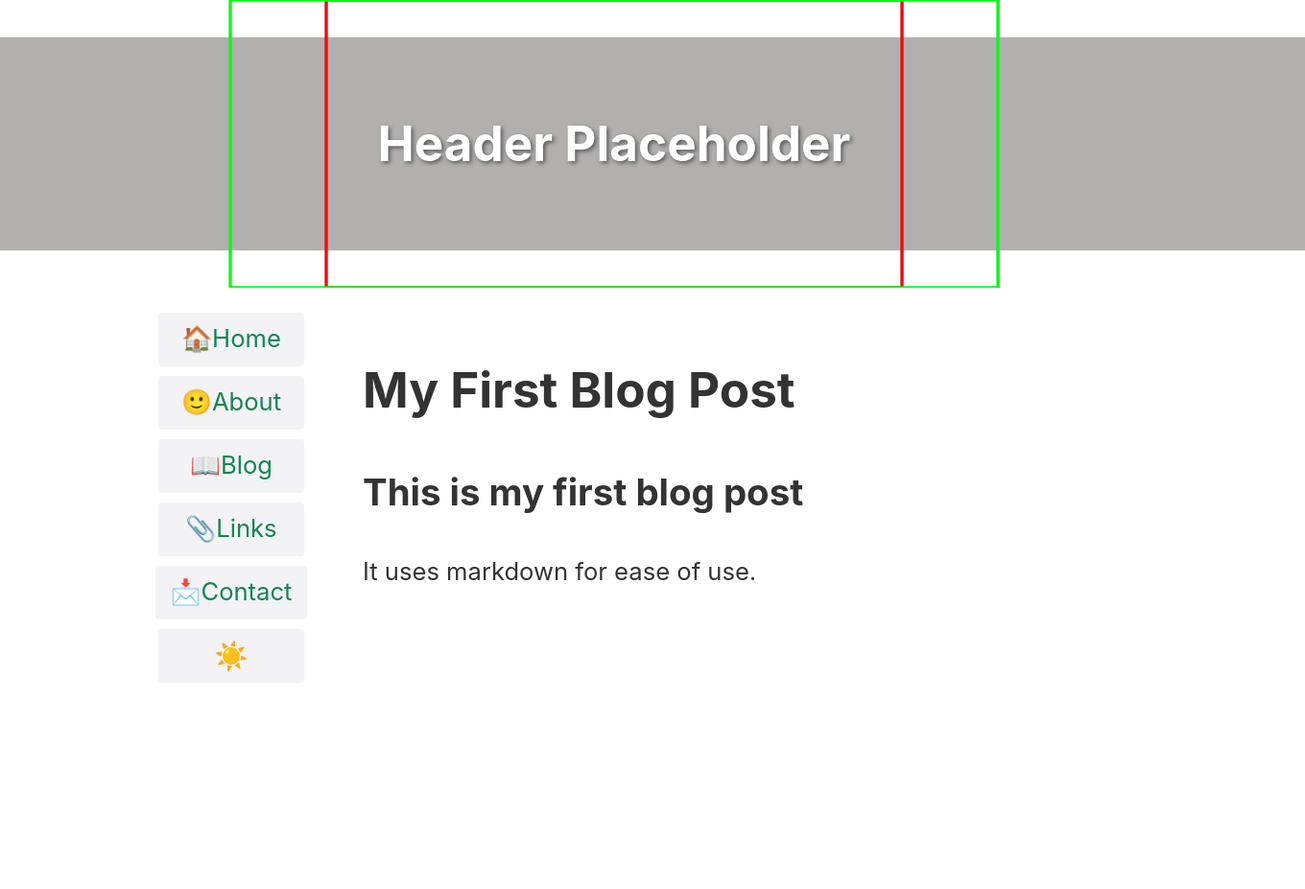
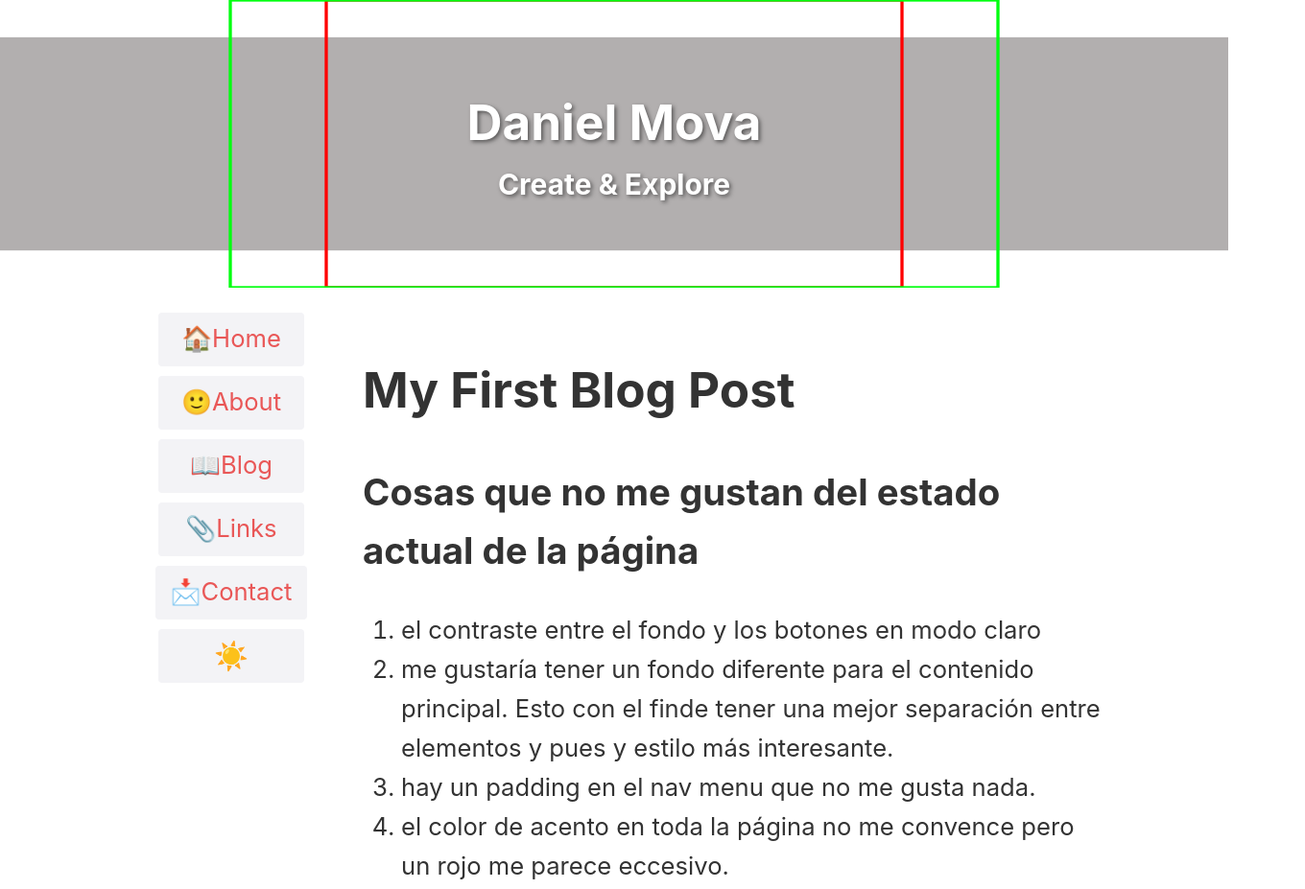
Before and after one commit to danielmova/11ty-myneocities, an Eleventy site: page src/blog/my-first-post.md in a window 1280 px wide. Shown: the top 927 px of the page at 96% size, 1360 px wide, since content can reach past the window. Built offline with nearby package versions, Linux system fonts and the light colour scheme; Eleventy itself is replaced by a stand-in of ours; files that its build step writes are made by us from their sources.

Commit message:
a bunch of corrections about css

```diff
--- a/src/_includes/partials/header.njk
+++ b/src/_includes/partials/header.njk
@@ -1,3 +1,7 @@
 <div class="header">
-    <h1 style="text-align: center;">Header Placeholder</h1>
+    <div class="text">
+        <h1>Daniel Mova</h1>
+        <h3>Create & Explore</h3>
+    </div>
+
 </div>
--- a/src/blog/my-first-post.md
+++ b/src/blog/my-first-post.md
@@ -3,5 +3,12 @@ title: My First Blog Post
 date: 2026-01-21
 ---
 
-## This is my first blog post
-It uses markdown for ease of use.
+## Cosas que no me gustan del estado actual de la página
+1. el contraste entre el fondo y los botones en modo claro
+2. me gustaría tener un fondo diferente para el contenido principal. Esto con el finde tener una mejor separación entre elementos y pues y estilo más interesante.
+3. hay un padding en el nav menu que no me gusta nada.
+4. el color de acento en toda la página no me convence pero un rojo me parece eccesivo.
+5. quiero una letra más interesante y "hardcore" para toda la página web, que siga siendo visible.
+6. los emojis en el navbar no creo que concuerden mucho con lo que tengo en mente (sea lo que sea lo que tengo en mente).
+7. quiero que el tema de la página web tenga algo que ver con tinta y con dibujos en blanco y negro.
+- que es estooo
--- a/src/css/styles.css
+++ b/src/css/styles.css
@@ -1,8 +1,8 @@
 :root {
-  --bg-color: #fff;
+  --bg-color: #ffffff;
   --bg-secondary-color: #f3f3f6;
-  --color-primary: #14854f;
-  --color-secondary: #45d38e;
+  --color-primary: #e95757;
+  --color-secondary: #d34545;
   --color-lightGrey: #d2d6dd;
   --color-grey: #747681;
   --color-darkGrey: #3f4144;
@@ -164,7 +164,7 @@ a:hover{
   display: flex;
   align-items: center;
   justify-content: center;
-  width: 1440px;
+  width: clamp(1rem, 100vw, 1440px);
   min-height: 300px;
   background-image: url(../img/header_background_img.png);
   background-size: cover;
@@ -176,12 +176,21 @@ a:hover{
   box-sizing: border-box;
 }
 
-.header h1{
+.text{
   display: flex;
+  flex-direction: column;
   flex-wrap: wrap;
   align-items: center;
   justify-content: center;
   text-align: center;
   margin: 0;
-  width: clamp(1.5rem, 70vw, 600px);
+  width: clamp(500px, 70vw, 600px);
 }
+
+.text h1{
+  margin-bottom: 0;
+}
+
+.text h3{
+  margin-top: 0;
+}
```
